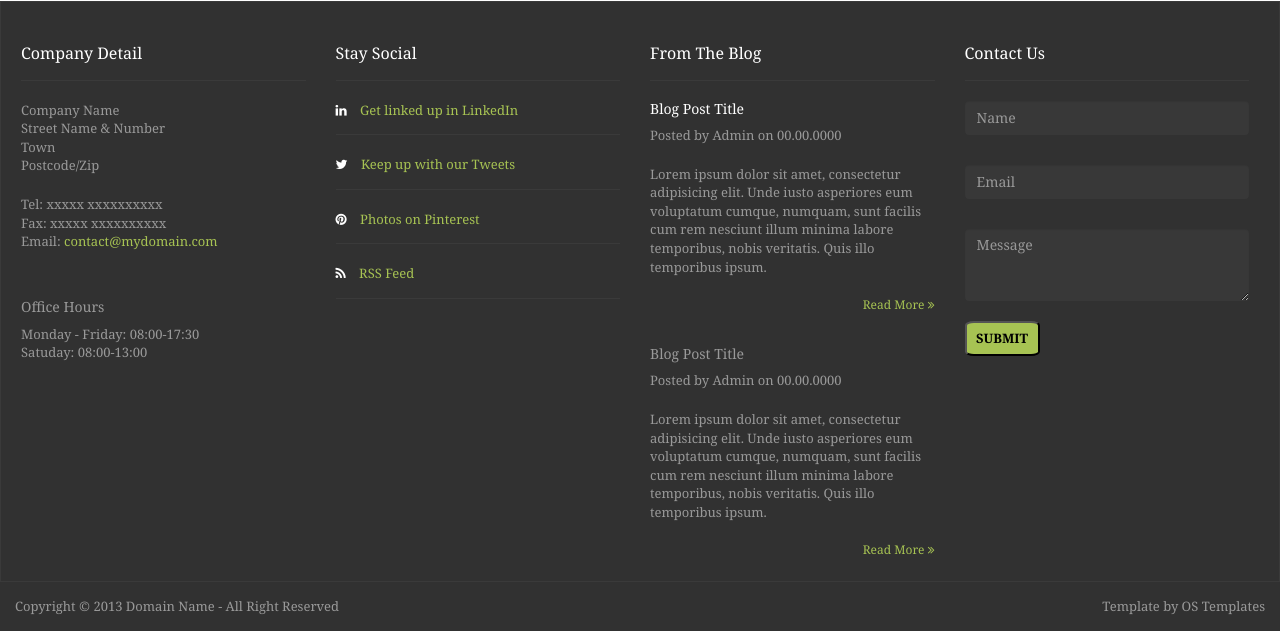
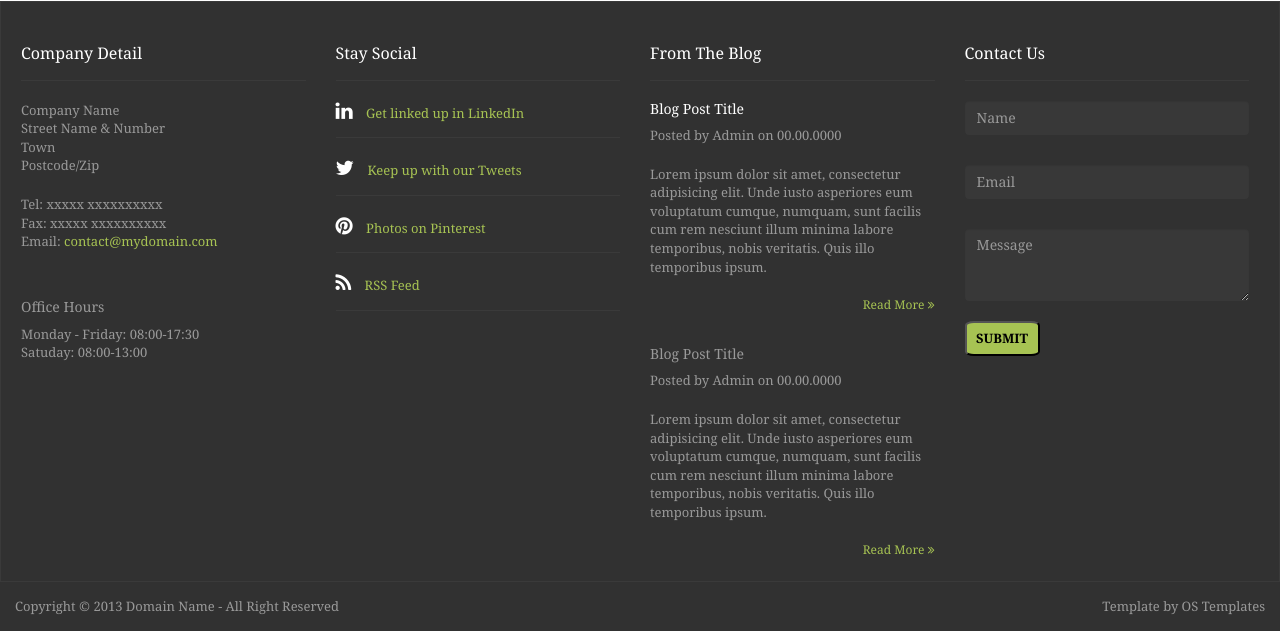
Before and after one commit to haihoanglee/haihoanglee.github.io, a PHP site: page /clearcut.html in a window 1280 px wide. Shown: the part 1522-2153 px from the top of the page. Run offline with PHP 8.4, Linux system fonts and the light colour scheme; some libraries are stand-ins or nearby versions.

Commit message:
clearcut

```diff
--- a/clearcut.html
+++ b/clearcut.html
@@ -133,7 +133,7 @@
 
 
 
-    <div class="row" id="three_row"> <!-- chia lam 3 phan -->
+    <div class="row" id="three_row">
         <div class="col-xs-4 col-sm-4 col-md-4 col-lg-4">
             <h3>A Little About Us</h3>
             <img class="img-thumbnail" src="270.png">
--- a/css_clearcut.css
+++ b/css_clearcut.css
@@ -242,6 +242,10 @@ body{
     padding-bottom: 15px;
 }
 
+#footer .same_title i{
+    font-size: 20px;
+}
+
 #footer .same_title a{
     padding-left: 10px;
     color: #a7c353;
```
